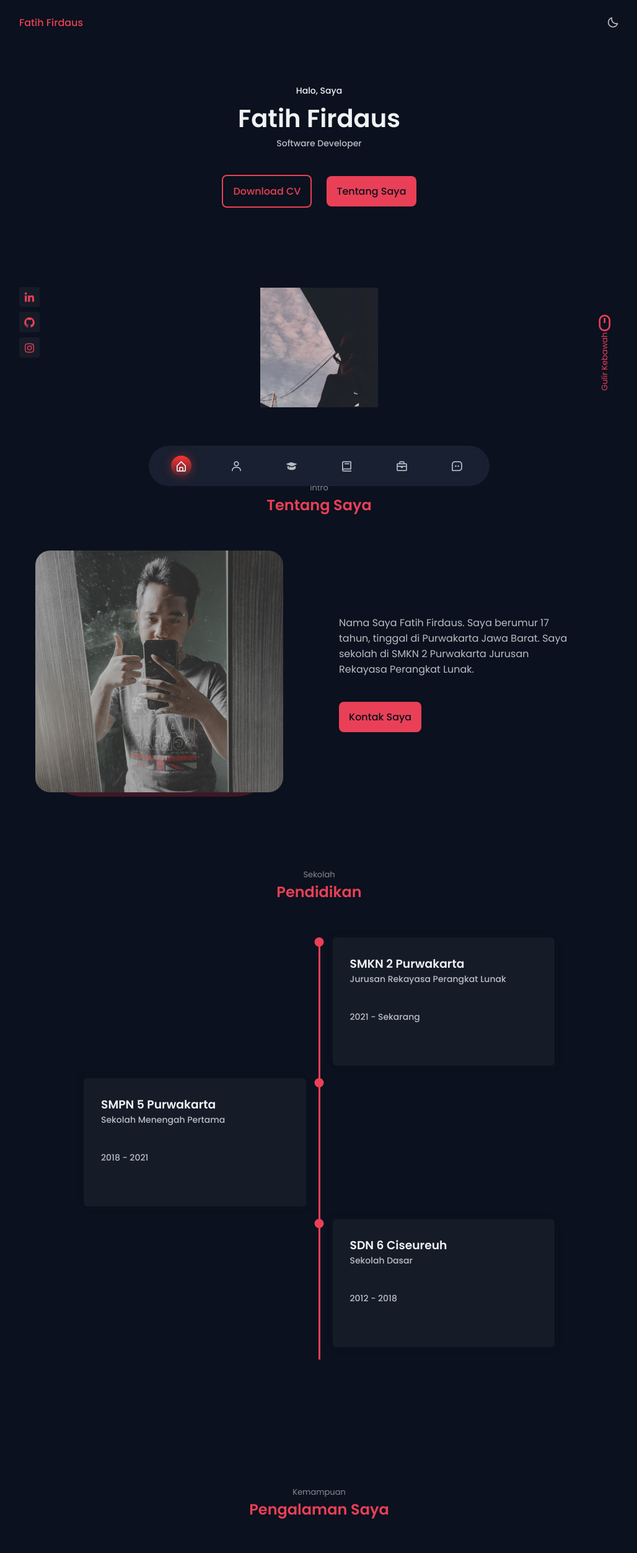
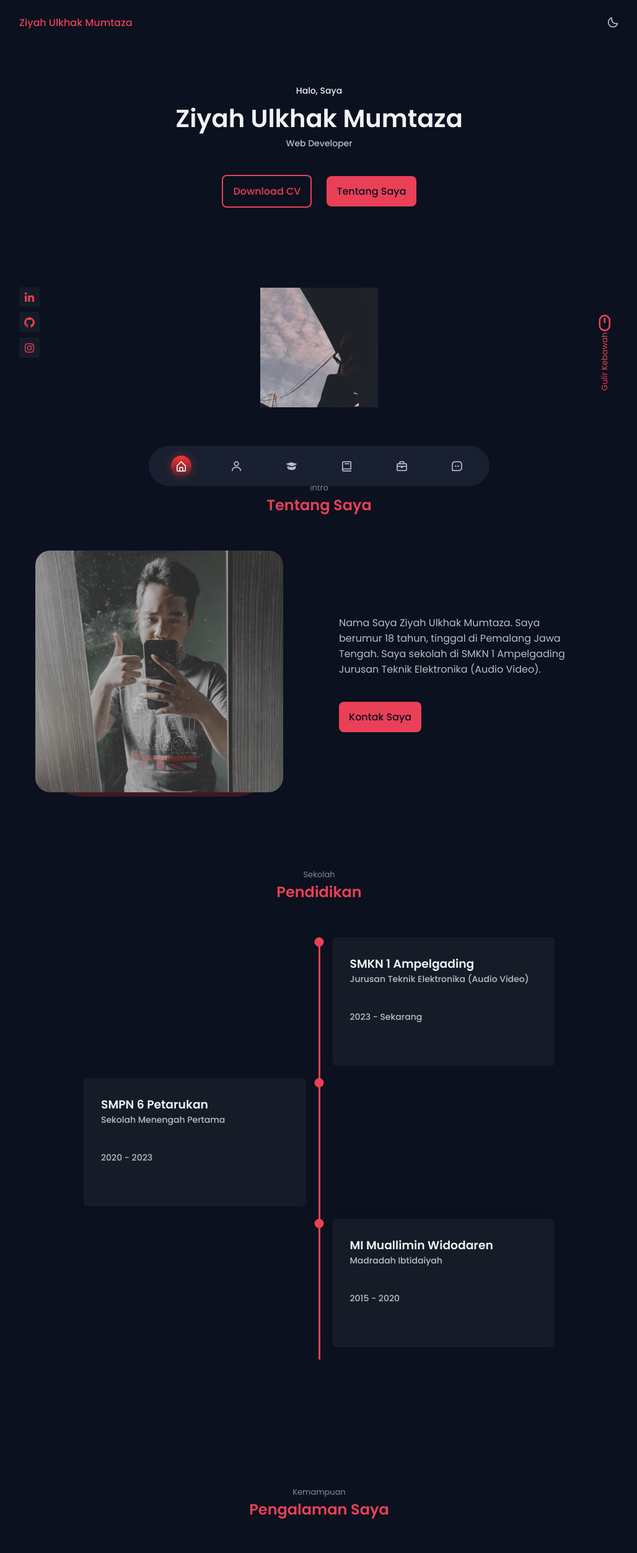
Before and after one commit to ulkhak/portofolioV2, a plain HTML site: page index.html in a window 1280 px wide. Shown: the top 2505 px of the page at 62% size, without its empty margins (125-1153 px from the left). Drawn offline with nearby package versions, Linux system fonts and the light colour scheme; a script that the page names is missing.

Commit message:
update index.html

```diff
--- a/index.html
+++ b/index.html
@@ -18,14 +18,14 @@
     <!--=============== CSS ===============-->
     <link rel="stylesheet" href="./assets/css/style.css">
 
-    <title> Fatih Firdaus | Portfolio </title>
+    <title> Ziyah Ulkhak Mumtaza | Portfolio </title>
 </head>
 
 <body>
     <!--=============== HEADER ===============-->
     <header class="header" id="header">
         <nav class="nav container">
-            <a href="#" class="nav__logo">Fatih Firdaus</a>
+            <a href="#" class="nav__logo">Ziyah Ulkhak Mumtaza</a>
 
             <div class="nav__menu">
                 <ul class="nav__list">
@@ -77,10 +77,10 @@
                         Halo, Saya
                     </span>
                     <h1 class="home__name">
-                        Fatih Firdaus
+                        Ziyah Ulkhak Mumtaza
                     </h1>
                     <h3 class="home__education">
-                        Software Developer
+                        Web Developer
                     </h3>
 
                     <div class="home__buttons">
@@ -97,13 +97,13 @@
                 </div>
 
                 <div class="home__social">
-                    <a href="https://www.linkedin.com/in/fatih-firdaus" class="home__social-link">
+                    <a href="https://www.linkedin.com/" class="home__social-link">
                         <i class='bx bxl-linkedin'></i>
                     </a>
-                    <a href="https://github.com/ShirokamiRyzen" class="home__social-link">
+                    <a href="https://github.com/ulkhak" class="home__social-link">
                         <i class='bx bxl-github'></i>
                     </a>
-                    <a href="https://www.instagram.com/ryzen_vermillion" class="home__social-link">
+                    <a href="https://www.instagram.com/ulhaqmtz_" class="home__social-link">
                         <i class='bx bxl-instagram'></i>
                     </a>
                 </div>
@@ -130,8 +130,8 @@
                 <div class="about__data">
 
                     <p class="about__description">
-                        Nama Saya Fatih Firdaus. Saya berumur 17 tahun, tinggal di Purwakarta Jawa Barat. Saya sekolah
-                        di SMKN 2 Purwakarta Jurusan Rekayasa Perangkat Lunak.
+                        Nama Saya Ziyah Ulkhak Mumtaza. Saya berumur 18 tahun, tinggal di Pemalang Jawa Tengah. Saya sekolah
+                        di SMKN 1 Ampelgading Jurusan Teknik Elektronika (Audio Video).
                     </p>
                     <a href="#contact" class="button">Kontak Saya</a>
                 </div>
@@ -150,14 +150,14 @@
                     <div class="timeline-circle"></div>
                 </div>
                 <div class="timeline-component timeline-content">
-                    <h3>SMKN 2 Purwakarta</h3>
-                    <p class="home__education">Jurusan Rekayasa Perangkat Lunak</p>
-                    <p class="home__education">2021 - Sekarang</p>
+                    <h3>SMKN 1 Ampelgading</h3>
+                    <p class="home__education">Jurusan Teknik Elektronika (Audio Video)</p>
+                    <p class="home__education">2023 - Sekarang</p>
                 </div>
                 <div class="timeline-component timeline-content">
-                    <h3>SMPN 5 Purwakarta</h3>
+                    <h3>SMPN 6 Petarukan</h3>
                     <p class="home__education">Sekolah Menengah Pertama</p>
-                    <p class="home__education">2018 - 2021</p>
+                    <p class="home__education">2020 - 2023</p>
                 </div>
                 <div class="timeline-middle">
                     <div class="timeline-circle"></div>
@@ -172,9 +172,9 @@
                     <div class="timeline-circle"></div>
                 </div>
                 <div class=" timeline-component timeline-content">
-                    <h3>SDN 6 Ciseureuh</h3>
-                    <p class="home__education">Sekolah Dasar</p>
-                    <p class="home__education">2012 - 2018</p>
+                    <h3>MI Muallimin Widodaren</h3>
+                    <p class="home__education">Madradah Ibtidaiyah</p>
+                    <p class="home__education">2015 - 2020</p>
                 </div>
 
             </div>
@@ -297,7 +297,7 @@
                         <div class="contact__card">
                             <i class='bx bxl-whatsapp contact__card-icon'></i>
                             <h3 class="contact__card-title">Whatsapp</h3>
-                            <span class="contact__card-data">+625174269046</span>
+                            <span class="contact__card-data">+62882007734066</span>
 
                             <a href="https://api.whatsapp.com/send/?phone=625174269046&text=Halo" target="_blank"
                                 class="contact__button">
@@ -344,7 +344,7 @@
     <!--=============== FOOTER ===============-->
     <footer class="footer">
         <div class="footer__container container">
-            <h1 class="footer__title">Fatih Firdaus</h1>
+            <h1 class="footer__title">Ziyah Ulkhak Mumtaza</h1>
 
             <ul class="footer__list">
                 <li>
@@ -356,19 +356,19 @@
             </ul>
 
             <ul class="footer__social">
-                <a href="https://github.com/ShirokamiRyzen" target="_blank" class="footer__social-link">
+                <a href="https://github.com/ulkhak" target="_blank" class="footer__social-link">
                     <i class='bx bxl-github'></i>
                 </a>
-                <a href="https://www.linkedin.com/in/fatih-firdaus/" target="_blank" class="footer__social-link">
+                <a href="https://www.linkedin.com/" target="_blank" class="footer__social-link">
                     <i class='bx bxl-linkedin'></i>
                 </a>
-                <a href="https://www.instagram.com/ryzen_vermillion/" target="_blank" class="footer__social-link">
+                <a href="https://www.instagram.com/ulhaqmtz_/" target="_blank" class="footer__social-link">
                     <i class='bx bxl-instagram'></i>
                 </a>
             </ul>
 
             <span class="footer__copy">
-                &copy; Fatih Firdaus 2023. All Rights reserved.
+                &copy; Ziyah Ulkhak Mumtaza 2026. All Rights reserved.
             </span>
         </div>
     </footer>
```
